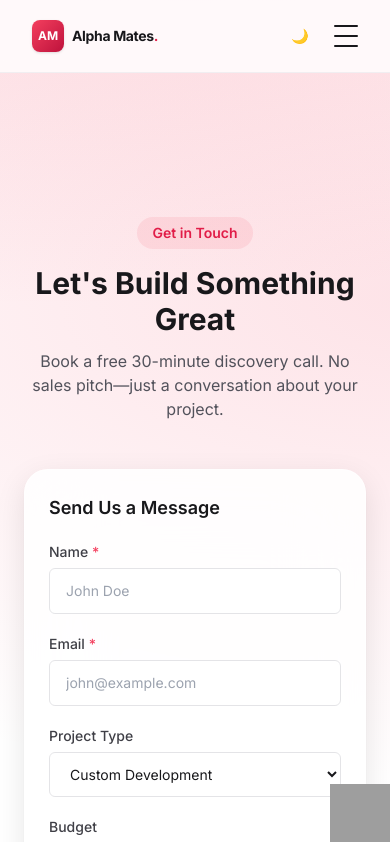
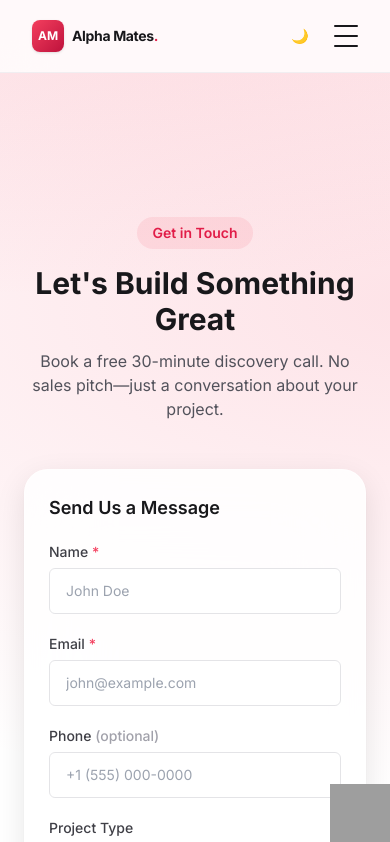
Before and after one commit to muazz056/Alpha-Mates-Agency, a Next.js app: page /contact in a window 390 px wide. Shown: the top 842 px of the page. Built offline with nearby package versions, Linux system fonts and the light colour scheme; grey boxes are pictures that could not be loaded.

Commit message:
conntact +phone

```diff
--- a/src/app/api/contact/route.ts
+++ b/src/app/api/contact/route.ts
@@ -46,6 +46,7 @@ export async function POST(request: NextRequest) {
             <div class="value">${data.name}</div>
             <div class="label">Email</div>
             <div class="value">${data.email}</div>
+            ${data.phone ? `<div class="label">Phone</div><div class="value">${data.phone}</div>` : ''}
             ${data.project ? `<div class="label">Project Type</div><div class="value">${data.project}</div>` : ''}
             ${data.budget ? `<div class="label">Budget</div><div class="value">${data.budget}</div>` : ''}
             ${data.timeline ? `<div class="label">Timeline</div><div class="value">${data.timeline}</div>` : ''}
--- a/src/components/navigation/Footer.tsx
+++ b/src/components/navigation/Footer.tsx
@@ -10,7 +10,7 @@ const footerLinks = {
   ],
   connect: [
     { href: 'mailto:alphamates.inc@gmail.com', label: 'alphamates.inc@gmail.com', external: true },
-    { href: 'https://calendly.com/', label: 'Book a Call', external: true },
+    { href: '/contact', label: 'Book a Call' },
     { href: 'https://www.linkedin.com/in/alpha-mates-inc-76718731b/', label: 'LinkedIn', external: true },
   ],
   legal: [
--- a/src/components/sections/Contact.tsx
+++ b/src/components/sections/Contact.tsx
@@ -15,6 +15,7 @@ export function Contact() {
     const data = {
       name: formData.get('name'),
       email: formData.get('email'),
+      phone: formData.get('phone'),
       project: formData.get('project'),
       budget: formData.get('budget'),
       timeline: formData.get('timeline'),
@@ -97,6 +98,18 @@ export function Contact() {
                     required
                     className="focus-outline w-full rounded-xl border border-zinc-200 bg-white/80 px-4 py-3 text-sm transition focus:border-brand-300 focus:bg-white focus:ring-4 focus:ring-brand-500/10 dark:border-zinc-700 dark:bg-zinc-900/80 dark:focus:border-brand-700 dark:focus:bg-zinc-900"
                     placeholder="john@example.com"
+                  />
+                </div>
+                <div>
+                  <label htmlFor="phone" className="mb-1.5 block text-sm font-medium text-zinc-700 dark:text-zinc-300">
+                    Phone <span className="text-zinc-400">(optional)</span>
+                  </label>
+                  <input
+                    type="tel"
+                    id="phone"
+                    name="phone"
+                    className="focus-outline w-full rounded-xl border border-zinc-200 bg-white/80 px-4 py-3 text-sm transition focus:border-brand-300 focus:bg-white focus:ring-4 focus:ring-brand-500/10 dark:border-zinc-700 dark:bg-zinc-900/80 dark:focus:border-brand-700 dark:focus:bg-zinc-900"
+                    placeholder="+1 (555) 000-0000"
                   />
                 </div>
               </div>
@@ -234,9 +247,7 @@ export function Contact() {
                   </div>
                 </a>
                 <a
-                  href="https://calendly.com/"
-                  target="_blank"
-                  rel="noreferrer"
+                  href="/contact"
                   className="focus-outline group flex items-center gap-4 rounded-2xl p-3 transition hover:bg-black/5 dark:hover:bg-white/5"
                 >
                   <div className="flex h-10 w-10 items-center justify-center rounded-xl bg-brand-500/10 text-brand-600 dark:text-brand-400">
```
